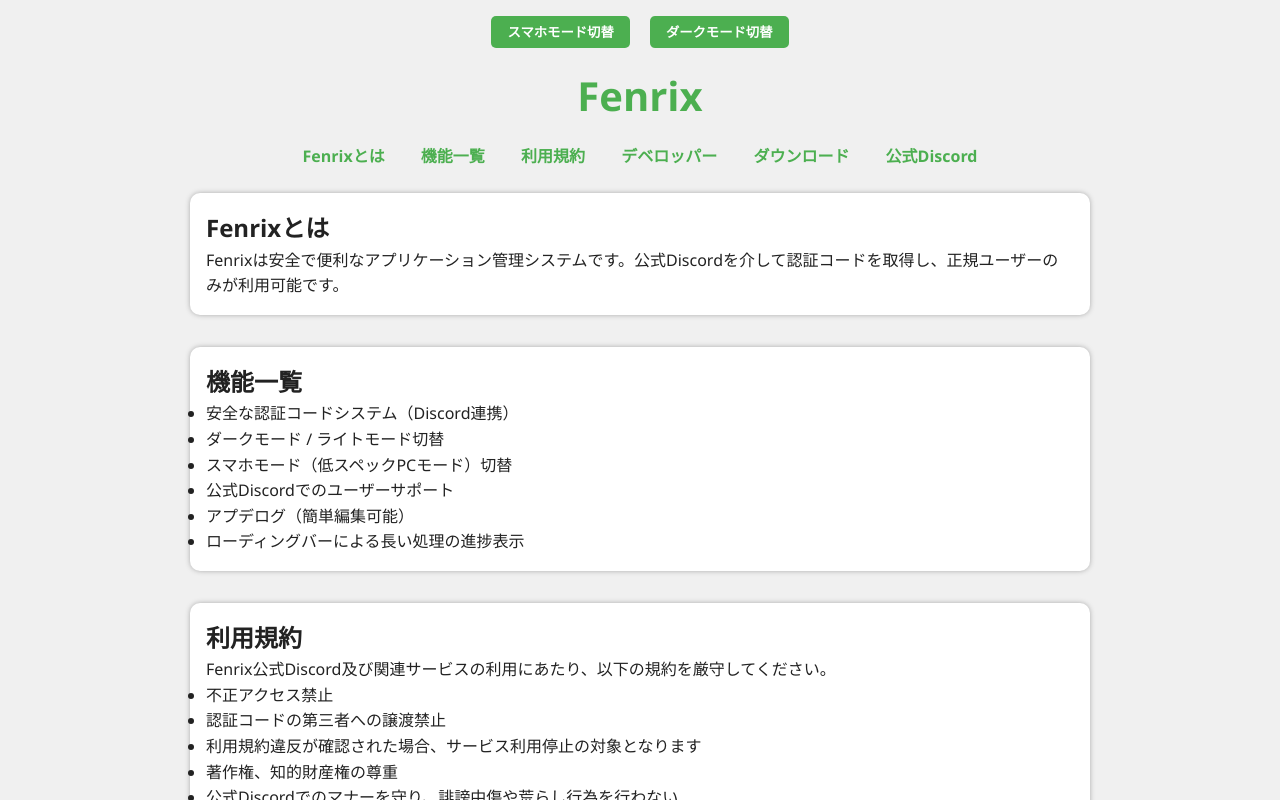
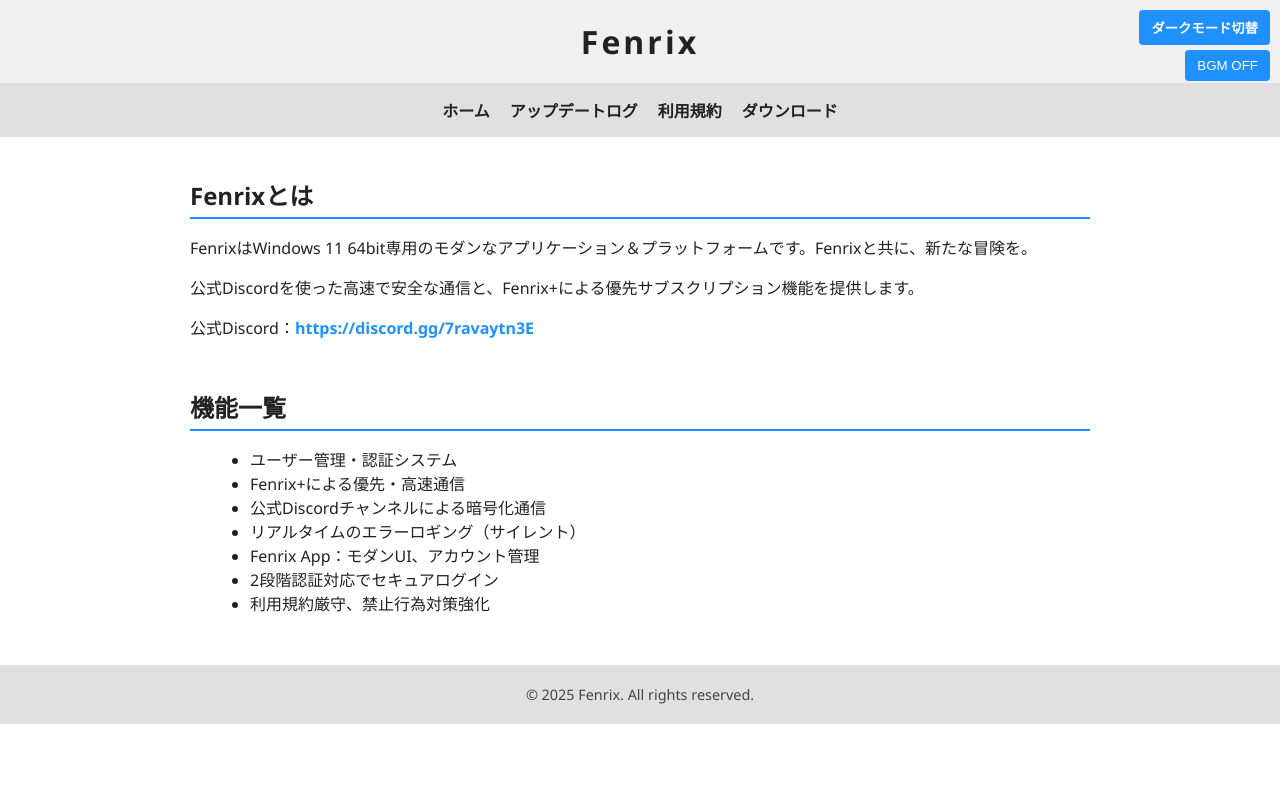
Before and after one commit to yosiyuki1012/Fenrix, a plain HTML site: page index.html in a window 1280 px wide. Both pictures are taken after a click on the button "ライトモード切替". Shown: the top 800 px of the page. Drawn offline with Linux system fonts and the light colour scheme.

Commit message:
Update index.html

```diff
--- a/index.html
+++ b/index.html
@@ -5,204 +5,165 @@
 <meta name="viewport" content="width=device-width, initial-scale=1" />
 <title>Fenrix 公式サイト</title>
 <style>
-  /* 基本リセット */
-  * {
-    margin: 0; padding: 0; box-sizing: border-box;
+  /* --- ここに共通スタイルを記述（後述） --- */
+  :root {
+    --bg-color-light: #fff;
+    --text-color-light: #222;
+    --header-bg-light: #f0f0f0;
+    --nav-bg-light: #e0e0e0;
+    --link-color-light: #1e90ff;
+
+    --bg-color-dark: #121212;
+    --text-color-dark: #eee;
+    --header-bg-dark: #2a2a2a;
+    --nav-bg-dark: #222;
+    --link-color-dark: #1e90ff;
   }
   body {
+    margin: 0; padding: 0;
     font-family: "Segoe UI", Tahoma, Geneva, Verdana, sans-serif;
-    background-color: #111;
-    color: #eee;
-    line-height: 1.6;
-    transition: background-color 0.3s, color 0.3s;
-    padding: 1rem;
+    background: var(--bg-color-dark);
+    color: var(--text-color-dark);
+    transition: background 0.3s, color 0.3s;
   }
+  header {
+    background: var(--header-bg-dark);
+    padding: 20px;
+    text-align: center;
+    font-size: 2rem;
+    font-weight: bold;
+    letter-spacing: 3px;
+    transition: background 0.3s;
+  }
+  nav {
+    background: var(--nav-bg-dark);
+    display: flex;
+    justify-content: center;
+    gap: 20px;
+    padding: 15px 0;
+    transition: background 0.3s;
+  }
+  nav a {
+    color: var(--text-color-dark);
+    text-decoration: none;
+    font-weight: 600;
+    transition: color 0.3s;
+  }
+  nav a:hover {
+    color: var(--link-color-dark);
+  }
+  main {
+    max-width: 900px;
+    margin: 40px auto;
+    padding: 0 20px;
+  }
+  section {
+    margin-bottom: 50px;
+  }
+  h2 {
+    border-bottom: 2px solid var(--link-color-dark);
+    padding-bottom: 5px;
+    margin-bottom: 15px;
+  }
+  footer {
+    background: var(--nav-bg-dark);
+    text-align: center;
+    padding: 20px;
+    font-size: 0.9rem;
+    color: #777;
+    transition: background 0.3s;
+  }
+  ul {
+    list-style-type: disc;
+    margin-left: 20px;
+  }
+  /* Light mode styles */
   body.light {
-    background-color: #f0f0f0;
-    color: #222;
+    background: var(--bg-color-light);
+    color: var(--text-color-light);
+  }
+  body.light header {
+    background: var(--header-bg-light);
+  }
+  body.light nav {
+    background: var(--nav-bg-light);
+  }
+  body.light nav a {
+    color: var(--text-color-light);
+  }
+  body.light nav a:hover {
+    color: var(--link-color-light);
+  }
+  body.light h2 {
+    border-color: var(--link-color-light);
+  }
+  body.light footer {
+    background: var(--nav-bg-light);
+    color: #444;
   }
 
-  header {
-    font-size: 2.5rem;
+  /* Toggle button */
+  #toggleTheme {
+    position: fixed;
+    top: 10px;
+    right: 10px;
+    background: #1e90ff;
+    border: none;
+    padding: 8px 12px;
+    color: white;
     font-weight: bold;
-    margin-bottom: 1rem;
-    text-align: center;
-    color: #4caf50;
+    cursor: pointer;
+    border-radius: 4px;
+    z-index: 100;
+    user-select: none;
   }
 
-  nav {
-    margin-bottom: 1.5rem;
-    text-align: center;
+  /* Discord link style */
+  .discord-link {
+    color: var(--link-color-dark);
+    cursor: pointer;
+    font-weight: 700;
   }
-  nav a {
-    color: #4caf50;
-    text-decoration: none;
-    margin: 0 1rem;
-    font-weight: 600;
-    cursor: pointer;
-  }
-  nav a:hover {
-    text-decoration: underline;
+  body.light .discord-link {
+    color: var(--link-color-light);
   }
 
-  /* ローディングバー */
-  #loadingBarContainer {
-    width: 100%;
-    height: 5px;
-    background: #333;
-    position: fixed;
-    top: 0; left: 0;
-    z-index: 9999;
-  }
-  #loadingBar {
-    width: 0;
-    height: 100%;
-    background: #4caf50;
-    transition: width 0.2s ease;
-  }
-
-  button {
-    cursor: pointer;
-    padding: 0.4rem 1rem;
-    margin: 0 0.5rem 1rem 0.5rem;
-    border: none;
-    background: #4caf50;
-    color: white;
-    border-radius: 5px;
-    font-weight: 600;
-    transition: background-color 0.3s ease;
-  }
-  button:hover {
-    background: #45a049;
-  }
-
-  main {
-    max-width: 900px;
-    margin: auto;
-  }
-  section {
-    margin-bottom: 2rem;
-    padding: 1rem;
-    background: #222;
-    border-radius: 10px;
-  }
-  body.light section {
-    background: #fff;
-    color: #222;
-    box-shadow: 0 0 5px #aaa;
-  }
-
-  /* アプデログ */
-  #update-log {
-    background: #111;
-    padding: 1rem;
-    border-radius: 8px;
-    max-height: 300px;
-    overflow-y: auto;
-    font-family: monospace;
-    font-size: 0.9rem;
-    white-space: pre-wrap;
-  }
-  body.light #update-log {
-    background: #eee;
-  }
-
-  /* 低スペックPCモード（スマホ風） */
-  body.low-spec-mode {
-    font-size: 14px;
-  }
-  body.low-spec-mode header {
-    font-size: 1.8rem;
-  }
-  body.low-spec-mode nav a {
-    margin: 0 0.5rem;
-    font-size: 0.9rem;
-  }
-  body.low-spec-mode section {
-    padding: 0.6rem;
-  }
-
-  footer {
-    text-align: center;
-    margin-top: 3rem;
-    font-size: 0.9rem;
-    color: #666;
-  }
 </style>
 </head>
 <body>
 
-<!-- ローディングバー -->
-<div id="loadingBarContainer"><div id="loadingBar"></div></div>
-
-<!-- モード切替ボタン -->
-<div style="text-align:center;">
-  <button id="toggleLowSpecMode">スマホモード切替</button>
-  <button id="toggleTheme">ライトモード切替</button>
-</div>
+<button id="toggleTheme">ライトモード切替</button>
 
 <header>Fenrix</header>
 
 <nav>
-  <a href="#about">Fenrixとは</a>
-  <a href="#features">機能一覧</a>
-  <a href="#tos">利用規約</a>
-  <a href="#developers">デベロッパー</a>
-  <a href="#" id="downloadLink">ダウンロード</a>
-  <a href="#" id="discordLink">公式Discord</a>
+  <a href="index.html">ホーム</a>
+  <a href="updates.html">アップデートログ</a>
+  <a href="tos.html">利用規約</a>
+  <a href="download.html">ダウンロード</a>
 </nav>
 
 <main>
-  <section id="about">
+  <section>
     <h2>Fenrixとは</h2>
-    <p>Fenrixは安全で便利なアプリケーション管理システムです。公式Discordを介して認証コードを取得し、正規ユーザーのみが利用可能です。</p>
+    <p>FenrixはWindows 11 64bit専用のモダンなアプリケーション＆プラットフォームです。Fenrixと共に、新たな冒険を。</p>
+    <p>公式Discordを使った高速で安全な通信と、Fenrix+による優先サブスクリプション機能を提供します。</p>
+    <p>公式Discord：<span class="discord-link" id="discordLink">https://discord.gg/7ravaytn3E</span></p>
   </section>
 
-  <section id="features">
+  <section>
     <h2>機能一覧</h2>
     <ul>
-      <li>安全な認証コードシステム（Discord連携）</li>
-      <li>ダークモード / ライトモード切替</li>
-      <li>スマホモード（低スペックPCモード）切替</li>
-      <li>公式Discordでのユーザーサポート</li>
-      <li>アプデログ（簡単編集可能）</li>
-      <li>ローディングバーによる長い処理の進捗表示</li>
+      <li>ユーザー管理・認証システム</li>
+      <li>Fenrix+による優先・高速通信</li>
+      <li>公式Discordチャンネルによる暗号化通信</li>
+      <li>リアルタイムのエラーロギング（サイレント）</li>
+      <li>Fenrix App：モダンUI、アカウント管理</li>
+      <li>2段階認証対応でセキュアログイン</li>
+      <li>利用規約厳守、禁止行為対策強化</li>
     </ul>
   </section>
 
-  <section id="tos">
-    <h2>利用規約</h2>
-    <p>Fenrix公式Discord及び関連サービスの利用にあたり、以下の規約を厳守してください。</p>
-    <ul>
-      <li>不正アクセス禁止</li>
-      <li>認証コードの第三者への譲渡禁止</li>
-      <li>利用規約違反が確認された場合、サービス利用停止の対象となります</li>
-      <li>著作権、知的財産権の尊重</li>
-      <li>公式Discordでのマナーを守り、誹謗中傷や荒らし行為を行わない</li>
-      <li>アップデート・ダウンロードは必ず公式Discordから行うこと</li>
-    </ul>
-    <p>以上を守り、安全にFenrixをお楽しみください。</p>
-  </section>
-
-  <section id="developers">
-    <h2>デベロッパー</h2>
-    <ul>
-      <li>yshi（オーナー）</li>
-      <li>flimsy（副オーナー）</li>
-    </ul>
-  </section>
-
-  <section id="update-log">
-    <h2>アップデートログ</h2>
-    <pre>
-2025-06-14  Ver1.3.0 リリース
-・公式Discord認証コード導入
-・スマホモード（低スペックPCモード）切替追加
-・ダークモード / ライトモード切替対応
-・ローディングバー実装
-・利用規約ポップアップ導入
-    </pre>
-  </section>
 </main>
 
 <footer>
@@ -210,58 +171,71 @@
 </footer>
 
 <script>
-  // ローディングバーシミュレーション
-  let loadWidth = 0;
-  const loadingBar = document.getElementById('loadingBar');
-  function loadingProgress() {
-    if(loadWidth >= 100) {
-      document.getElementById('loadingBarContainer').style.display = 'none';
-      clearInterval(loadingInterval);
-      return;
-    }
-    loadWidth += 2 + Math.random() * 5;
-    if(loadWidth > 100) loadWidth = 100;
-    loadingBar.style.width = loadWidth + '%';
-  }
-  const loadingInterval = setInterval(loadingProgress, 100);
-
-  // ダーク／ライトモード切替
-  const toggleTheme = document.getElementById('toggleTheme');
-  toggleTheme.addEventListener('click', () => {
+  // モード切り替え
+  const toggleBtn = document.getElementById('toggleTheme');
+  toggleBtn.addEventListener('click', () => {
     document.body.classList.toggle('light');
-    toggleTheme.textContent = document.body.classList.contains('light') ? 'ダークモード切替' : 'ライトモード切替';
-  });
-
-  // スマホモード（低スペックPCモード）切替
-  const toggleLowSpecMode = document.getElementById('toggleLowSpecMode');
-  toggleLowSpecMode.addEventListener('click', () => {
-    if(document.body.classList.contains('low-spec-mode')) {
-      document.body.classList.remove('low-spec-mode');
-      toggleLowSpecMode.textContent = 'スマホモード切替';
-      toggleTheme.style.display = 'inline-block';
+    if(document.body.classList.contains('light')) {
+      toggleBtn.textContent = 'ダークモード切替';
     } else {
-      document.body.classList.add('low-spec-mode');
-      toggleLowSpecMode.textContent = 'PCモード切替';
-      toggleTheme.style.display = 'none'; // スマホモード時はテーマ切替非表示
+      toggleBtn.textContent = 'ライトモード切替';
     }
   });
 
-  // 公式Discordリンクのポップアップ確認
+  // Discordリンククリック時の利用規約警告
   const discordLink = document.getElementById('discordLink');
-  discordLink.addEventListener('click', (e) => {
-    e.preventDefault();
-    if(confirm('公式Discordを開きます。\n利用規約を厳守してください。よろしいですか？')) {
+  discordLink.addEventListener('click', () => {
+    if(confirm('公式Discordの利用規約を厳守してください。\n規約に同意しますか？')) {
       window.open('https://discord.gg/7ravaytn3E', '_blank');
     }
   });
 
-  // ダウンロードリンクも公式Discordへ誘導（認証コードはDiscordで取得）
-  const downloadLink = document.getElementById('downloadLink');
-  downloadLink.addEventListener('click', (e) => {
-    e.preventDefault();
-    if(confirm('ダウンロードには公式Discordで認証コードを取得する必要があります。\n公式Discordを開きますか？')) {
-      window.open('https://discord.gg/7ravaytn3E', '_blank');
+  // BGM (簡易ループ再生)
+  const bgmList = [
+    'audio/soviet.mp3',
+    'audio/tung_tung_safol.mp3',
+    'audio/bombardino_crocodilo.mp3',
+    'audio/ballerina_capucina.mp3',
+    'audio/cappuccino_assassie.mp3'
+  ];
+  let bgmIndex = 0;
+  const bgmAudio = new Audio();
+  bgmAudio.src = bgmList[bgmIndex];
+  bgmAudio.loop = false;
+  bgmAudio.volume = 0.3;
+  bgmAudio.play();
+
+  bgmAudio.addEventListener('ended', () => {
+    bgmIndex = (bgmIndex + 1) % bgmList.length;
+    bgmAudio.src = bgmList[bgmIndex];
+    bgmAudio.play();
+  });
+
+  // BGMオンオフボタン追加
+  const bgmToggleBtn = document.createElement('button');
+  bgmToggleBtn.textContent = 'BGM OFF';
+  bgmToggleBtn.style.position = 'fixed';
+  bgmToggleBtn.style.top = '50px';
+  bgmToggleBtn.style.right = '10px';
+  bgmToggleBtn.style.background = '#1e90ff';
+  bgmToggleBtn.style.color = 'white';
+  bgmToggleBtn.style.border = 'none';
+  bgmToggleBtn.style.padding = '8px 12px';
+  bgmToggleBtn.style.borderRadius = '4px';
+  bgmToggleBtn.style.cursor = 'pointer';
+  bgmToggleBtn.style.zIndex = '100';
+  document.body.appendChild(bgmToggleBtn);
+
+  let isBgmPlaying = true;
+  bgmToggleBtn.addEventListener('click', () => {
+    if(isBgmPlaying) {
+      bgmAudio.pause();
+      bgmToggleBtn.textContent = 'BGM ON';
+    } else {
+      bgmAudio.play();
+      bgmToggleBtn.textContent = 'BGM OFF';
     }
+    isBgmPlaying = !isBgmPlaying;
   });
 </script>
 
```
